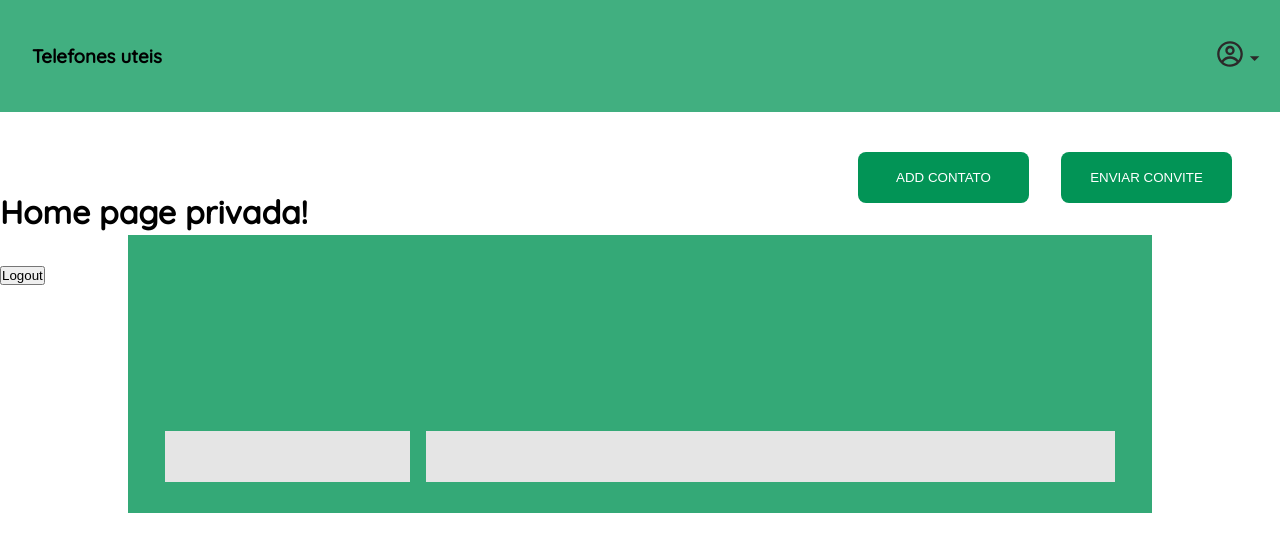
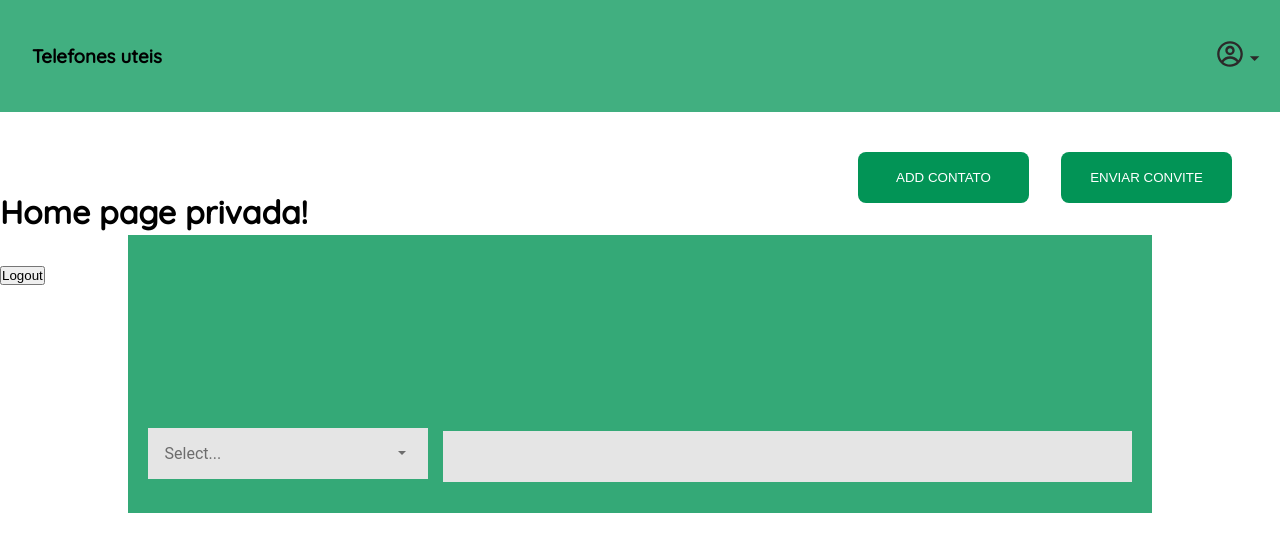
Before and after one commit to MatheusAraripe/desafio-anova, a React (Vite) app: page / in a window 1280 px wide. Shown: the top 552 px of the page. Built offline with nearby package versions, Linux system fonts and the light colour scheme; sample sign-in values are in the browser's storage.

Commit message:
feat: criando o componente de select

```diff
--- a/src/components/Baner.jsx
+++ b/src/components/Baner.jsx
@@ -1,12 +1,13 @@
 // eslint-disable-next-line no-unused-vars
 import React from 'react'
+import Select from './Select'
 import "../styles/baner.scss"
 
 function Baner() {
   return (
     <div className='baner-container'>
-      <input type="text" className="input unidade-input" />
-      <input type="text" name="" id="" className='input nome-input'/>
+      <Select />
+      <input type="text" name="" id="" className='nome-input'/>
     </div>
   )
 }
--- /dev/null
+++ b/src/components/Select.jsx
@@ -0,0 +1,24 @@
+import React, { useState } from 'react'
+import {IoMdArrowDropdown} from "react-icons/io";
+import '../styles/select.scss'
+
+function Select() {
+  const [isActive, setIsActive] = useState(false)
+  return (
+    <div className='select'>
+        <div className="select-btn" onClick={()=>setIsActive(!isActive)}>
+            Select...
+            <IoMdArrowDropdown />
+        </div>
+        {isActive && (
+            <div className='select-options'>
+                <div className="select-option">Rio de Janeiro</div>
+                <div className="select-option">Juiz de Fora</div>
+                <div className="select-option">São Paulo</div>
+            </div>
+        )}
+    </div>
+  )
+}
+
+export default Select
--- a/src/styles/baner.scss
+++ b/src/styles/baner.scss
@@ -11,22 +11,10 @@
   padding-bottom: 31px;
 }
 
-.input{
+.nome-input{
+  height: 51px;
+  width: 688.59px;
   background: #E5E5E5;
   height: 51px;
   border: none;
-
 }
-
-.unidade-input{
-  width: 245.23px;
-
-  top: 400px;
-  margin-right: 15.77px;
-
-}
-
-.nome-input{
-  height: 51px;
-  width: 688.59px;
-}
--- /dev/null
+++ b/src/styles/select.scss
@@ -0,0 +1,20 @@
+.select{
+    background: #E5E5E5;
+    margin-right: 15.77px;
+    font-family: 'Roboto';
+    font-style: normal;
+    font-weight: 400;
+    font-size: 16px;
+    line-height: 19px;
+    color: #6D6D6D;
+    padding-right: 18px;
+    padding-left: 16.57px;
+}
+
+.select-btn{
+    height: 51px;
+    width: 245px;
+    display: flex;
+    justify-content: space-between;
+    align-items: center;
+}
```
